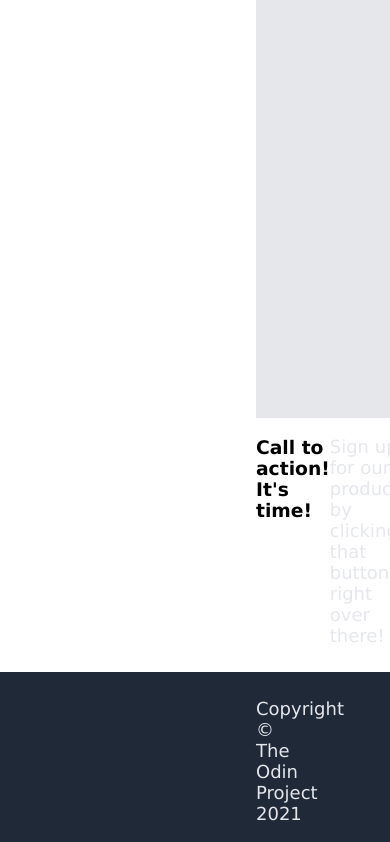
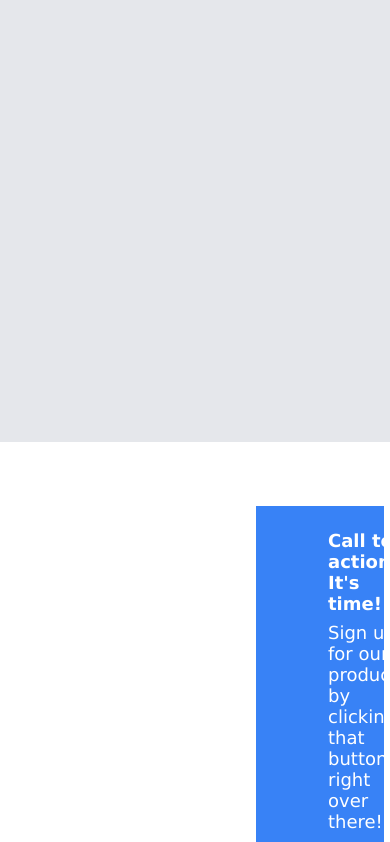
Before and after one commit to nic-peterson/landing-page, a plain HTML site: page index.html in a window 390 px wide. Shown: the part 2695-3537 px from the top of the page. Drawn offline with Linux system fonts and the light colour scheme.

Commit message:
Finished the responsive landing page!!

```diff
--- a/index.html
+++ b/index.html
@@ -55,7 +55,8 @@
           </div>
         </div>
       </div>
-
+    </div>
+    <div class="quote-container">
       <div class="content-quote">
         <p class="quote">
           This is an inspiring quote, or a testimonial from a customer. Maybe
@@ -64,14 +65,17 @@
         </p>
         <p class="author">-Thor, God of Thunder</p>
       </div>
+    </div>
+
+    <div class="cta-section">
       <div class="cta-container">
-        <div class="cta-container left">
-          <h3>Call to action! It's time!</h3>
+        <div class="cta-container-left">
+          <p id="CTA">Call to action! It's time!</p>
           <p>
             Sign up for our product by clicking that button right over there!
           </p>
         </div>
-        <div class="cta-container right">
+        <div class="cta-container-right">
           <button>Sign Up</button>
         </div>
       </div>
--- a/styles.css
+++ b/styles.css
@@ -8,6 +8,8 @@ body {
 
 .header,
 .content,
+.quote-container,
+.cta-section,
 .footer {
     display: flex;
     flex-direction: column;
@@ -127,8 +129,10 @@ button {
     margin: 0;
 }
 
-.box p {
 
+
+.quote-container {
+    background-color: #E5E7EB;
 }
 .content-quote {
     display: flex;
@@ -150,6 +154,29 @@ button {
     color: #1F2937;
     text-align: right;
 }
+
+.cta-section {
+    background-color: #FFFFFF;
+    padding: 64px 256px 64px 256px;
+}
+
 .cta-container {
     display: flex;
+    background-color: #3882F6;
+    justify-content: space-around;
+    align-items: center;
+    padding: 16px 64px;
 }
+
+.cta-container-left p {
+    margin: 8px;
+    color: white;
+}
+
+#CTA {
+    font-weight: bold;
+}
+
+.cta-container-right button {
+    border: solid 0.25px white;
+}
```
